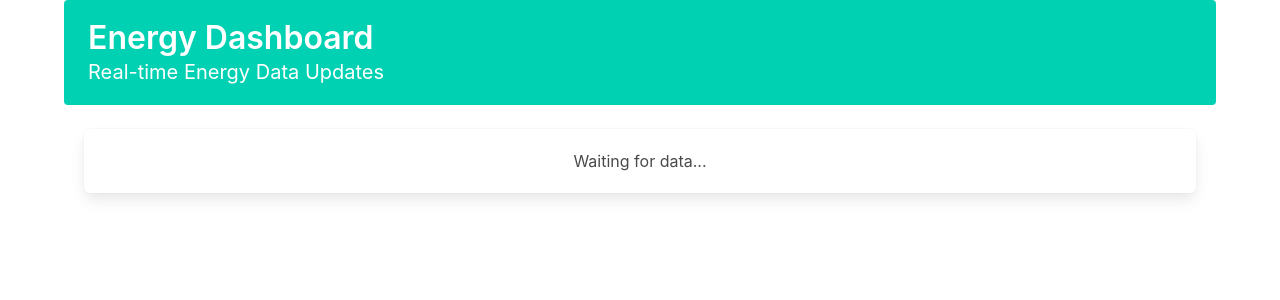
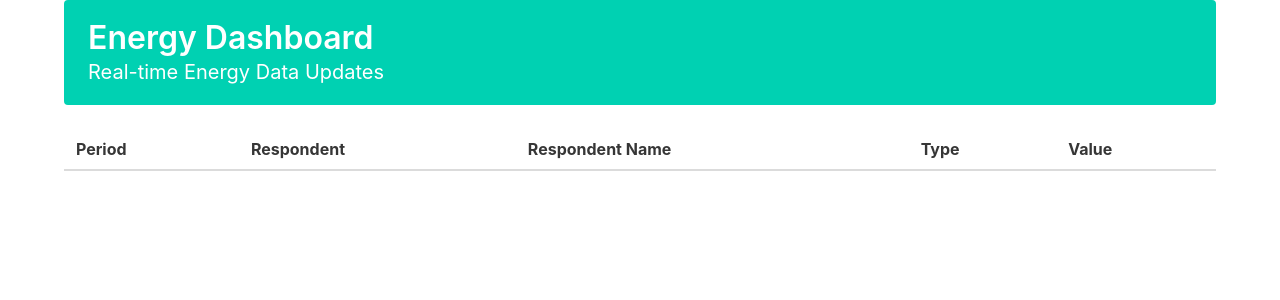
Before and after one commit to traliach/energy-dashboard, a FastAPI app: page / in a window 1280 px wide. Shown: the top 300 px of the page. Run offline with FastAPI, Linux system fonts and the light colour scheme; lists and menus that the app fills with data are empty; some libraries are stand-ins or nearby versions.

Commit message:
streaming has occurred

```diff
--- a/src/energy_dashboard/templates/index.html
+++ b/src/energy_dashboard/templates/index.html
@@ -4,7 +4,9 @@
     <meta charset="UTF-8">
     <meta name="viewport" content="width=device-width, initial-scale=1.0">
     <title>Energy Dashboard</title>
-    <script src="https://unpkg.com/htmx.org@1.6.1"></script>
+    <script src="https://unpkg.com/htmx.org@1.9.12"></script>
+    <script src="https://unpkg.com/htmx.org@1.9.12/dist/ext/sse.js"></script>
+    <script src="https://unpkg.com/htmx.org@1.9.12/dist/ext/client-side-templates.js"></script>
     <link rel="stylesheet" href="https://cdn.jsdelivr.net/npm/bulma@0.9.3/css/bulma.min.css">
     <style>
         .dashboard {
@@ -21,27 +23,39 @@
             <h1 class="title">Energy Dashboard</h1>
             <p class="subtitle">Real-time Energy Data Updates</p>
         </div>
-        <div id="dashboard" class="dashboard" hx-sse="connect:/api/v1/stream/">
-            <!-- Initial content -->
-            <div class="box">
-                <p class="has-text-centered">Waiting for data...</p>
+        <div hx-ext="client-side-templates">
+            <div hx-ext="sse" sse-connect="/api/v1/stream" sse-swap="message">
+                <div
+                    sse-swap="message"
+                    hx-swap="afterbegin"
+                    hx-target="#energy-data-table"
+                    mustache-template="dashboard-row"
+                ></div>
             </div>
         </div>
+        <table class="table is-fullwidth">
+            <thead>
+                <tr>
+                    <th>Period</th>
+                    <th>Respondent</th>
+                    <th>Respondent Name</th>
+                    <th>Type</th>
+                    <th>Value</th>
+                </tr>
+            </thead>
+            <tbody id="energy-data-table">
+                <!-- Table rows will be dynamically updated here -->
+            </tbody>
+        </table>
+        <template id="dashboard-row">
+            <tr id="id_{{respondent}}">
+                <td>{{period}}</td>
+                <td>{{respondent}}</td>
+                <td>{{respondent_name}}</td>
+                <td>{{type}}</td>
+                <td>{{value}}</td>
+            </tr>
+        </template>
     </div>
-
-    <script>
-        document.addEventListener('htmx:sseMessage', function(event) {
-            alert('New data received');
-            const data = JSON.parse(event.detail.data);
-            const dashboard = document.getElementById('dashboard');
-            const newEntry = document.createElement('div');
-            newEntry.className = 'box';
-            newEntry.innerHTML = `<p><strong>Period:</strong> ${data.period}</p>
-                                  <p><strong>Respondent:</strong> ${data.respondent} (${data.respondent_name})</p>
-                                  <p><strong>Type:</strong> ${data.type}</p>
-                                  <p><strong>Value:</strong> ${data.value}</p>`;
-            dashboard.prepend(newEntry);
-        });
-    </script>
 </body>
 </html>
```
Also changed, not shown: energy.db.
